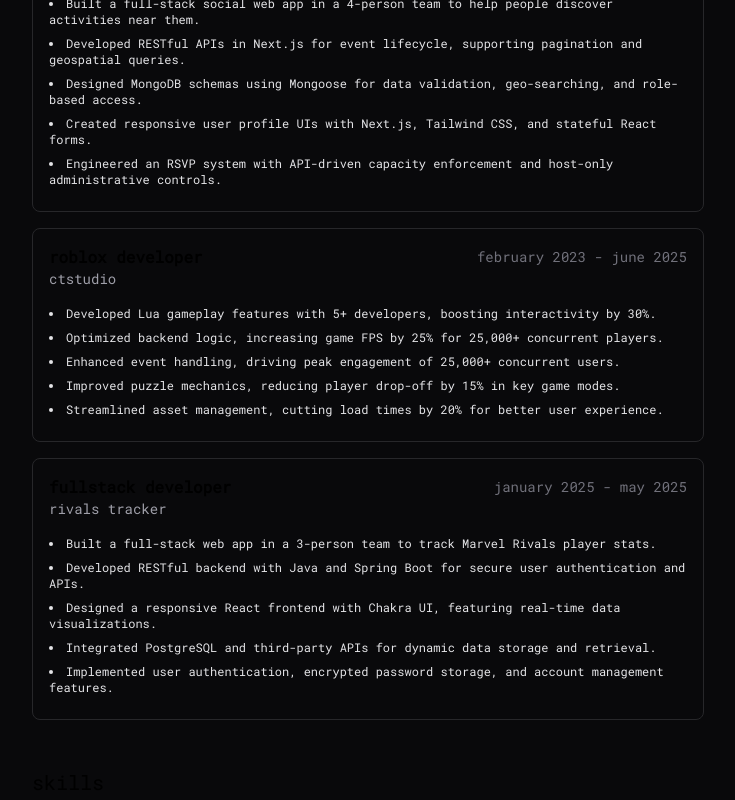
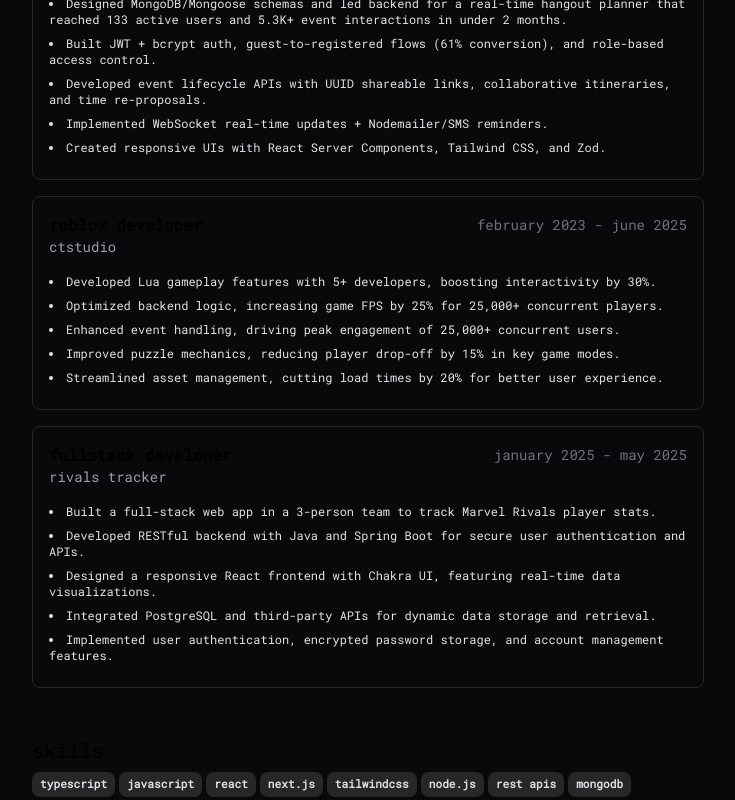
Before and after one commit to contactkc/kennethchau.dev, a Next.js app: page / in a window 1280 px wide. Shown: the part 480-1280 px from the top of the page, without its empty margins (272-1007 px from the left). Built offline with nearby package versions, Linux system fonts and the light colour scheme.

Commit message:
updated next.js/react, skillset and infinity portion

```diff
--- a/package.json
+++ b/package.json
@@ -11,10 +11,10 @@
   "dependencies": {
     "@vercel/analytics": "^1.5.0",
     "lucide-react": "^0.540.0",
-    "next": "15.5.0",
+    "next": "^15.5.7",
     "next-themes": "^0.4.6",
-    "react": "19.1.0",
-    "react-dom": "19.1.0"
+    "react": "^19.1.2",
+    "react-dom": "^19.1.2"
   },
   "devDependencies": {
     "@eslint/eslintrc": "^3",
--- a/src/pages/index.tsx
+++ b/src/pages/index.tsx
@@ -13,11 +13,11 @@
             company: "infinity",
             duration: "august 2025 - present",
             description: [
-                "Built a full-stack social web app in a 4-person team to help people discover activities near them.",
-                "Developed RESTful APIs in Next.js for event lifecycle, supporting pagination and geospatial queries.",
-                "Designed MongoDB schemas using Mongoose for data validation, geo-searching, and role-based access.",
-                "Created responsive user profile UIs with Next.js, Tailwind CSS, and stateful React forms.",
-                "Engineered an RSVP system with API-driven capacity enforcement and host-only administrative controls."
+                "Designed MongoDB/Mongoose schemas and led backend for a real-time hangout planner that reached 133 active users and 5.3K+ event interactions in under 2 months.",
+                "Built JWT + bcrypt auth, guest-to-registered flows (61% conversion), and role-based access control.",
+                "Developed event lifecycle APIs with UUID shareable links, collaborative itineraries, and time re-proposals.",
+                "Implemented WebSocket real-time updates + Nodemailer/SMS reminders.",
+                "Created responsive UIs with React Server Components, Tailwind CSS, and Zod."
             ]
         },
         {
@@ -110,7 +110,7 @@
 
                     <h2 className="text-xl mt-12 mb-2">skills</h2>
                     <div className="flex flex-wrap gap-1">
-                        {["javascript", "typescript", "react", "next.js", "tailwindcss", "node.js", "python", "springboot", "pinecone", "postgresql", "mongodb", "html", "css"].map((skill, index) => (
+                        {["typescript", "javascript", "react", "next.js", "tailwindcss", "node.js", "rest apis", "mongodb", "mongoose", "springboot", "pinecone", "postgresql", "aws", "docker", "jest", "python", "html", "css"].map((skill, index) => (
                             <SkillTag key={index}>{skill}</SkillTag>
                         ))}
                     </div>
```
Also changed, not shown: 1 other file (tests, documents, lock files or other folders).
